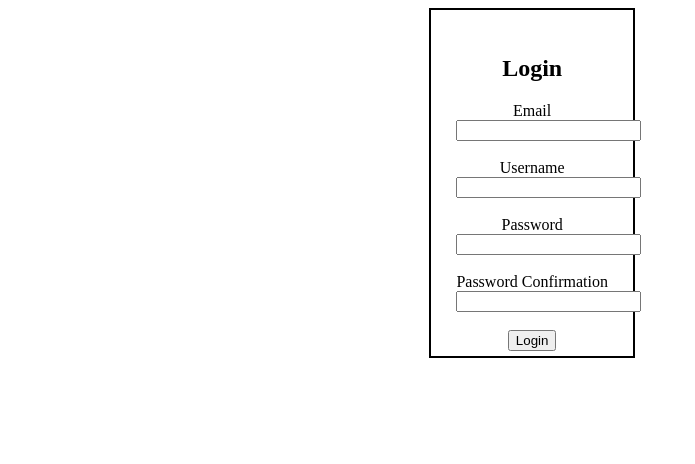
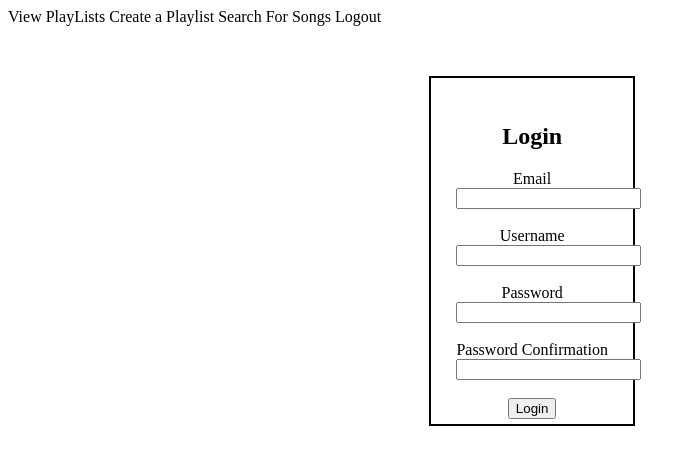
Before and after one commit to ingrey1/mod3-frontend, a website: page index.html in a window 1280 px wide. Shown: the whole page, without its empty margins (0-695 px from the left). Drawn offline with Linux system fonts and the light colour scheme.

Commit message:
added nav bar, grid styles for main div

```diff
--- a/index.html
+++ b/index.html
@@ -5,7 +5,14 @@
 <link rel="stylesheet" type="text/css" href="styles.css" />
 </head>
 <body>
-<nav id="nav"></nav>
+<nav id="nav">
+    <ul class="nav-ul">
+     <li id="view-playlist">View PlayLists</li>
+     <li id="create-playlist">Create a Playlist</li>
+     <li id="song-search">Search For Songs</li>
+     <li id="logout">Logout</li>
+    </ul>
+</nav>
 <main id="main" class="grid-container">
 
 </main>
--- a/styles.css
+++ b/styles.css
@@ -2,6 +2,7 @@
     display: grid;
     grid-template-columns: 1fr 1fr 1fr;
     grid-template-rows: auto;
+    margin-top: 50px;
 }
 
 .grid-item {
@@ -16,3 +17,15 @@
 .hidden {
     visibility: hidden
 }
+
+.nav-ul {
+
+        list-style-type: none;
+        margin: 0;
+        padding: 0;
+}
+
+li {
+    display: inline-block;
+
+}
```
